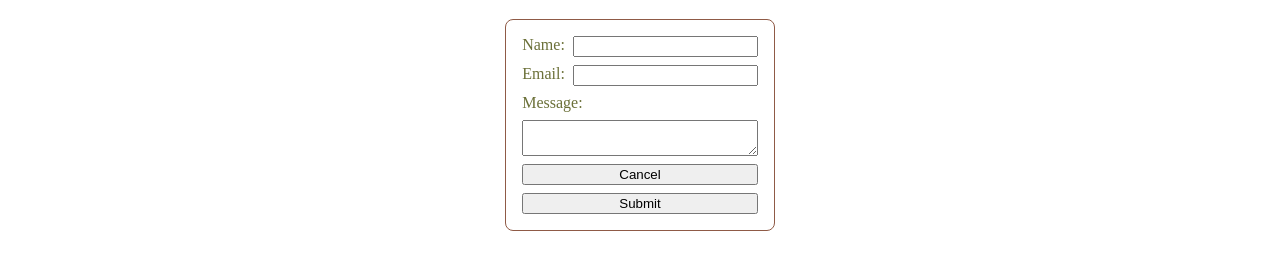
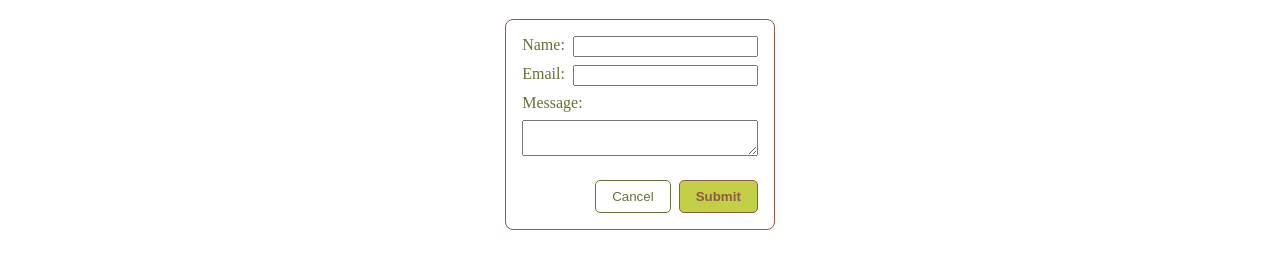
Before and after one commit to ainteraminense/odin-restaurant-page, a website built with webpack: page src/template.html in a window 1280 px wide. Both pictures are taken after a click on the button "Contact". Shown: the part 128-398 px from the top of the page. Built offline with nearby package versions, Linux system fonts and the light colour scheme.

Commit message:
Finish styling contact

```diff
--- a/src/contact.js
+++ b/src/contact.js
@@ -28,9 +28,12 @@ export function createContact() {
     let emailDiv = document.createElement("div");
     let messageDiv = document.createElement("div");
     let submitButton = document.createElement("button");
+    submitButton.classList.add("submit");
     submitButton.textContent = "Submit";
     let cancelButton = document.createElement("button");
+    cancelButton.classList.add("cancel");
     cancelButton.textContent = "Cancel";
+    let buttonsDiv = document.createElement("div");
     nameDiv.appendChild(nameLabel);
     nameDiv.appendChild(nameInput);
     emailDiv.appendChild(emailLabel);
@@ -40,8 +43,9 @@ export function createContact() {
     form.appendChild(emailDiv);
     form.appendChild(messageLabel);
     form.appendChild(messageDiv);
-    form.appendChild(cancelButton);
-    form.appendChild(submitButton);
+    buttonsDiv.appendChild(cancelButton);
+    buttonsDiv.appendChild(submitButton);
+    form.appendChild(buttonsDiv);
     main.appendChild(h1);
     main.appendChild(form);
 }
--- a/src/styles.css
+++ b/src/styles.css
@@ -80,3 +80,27 @@ form div {
 form textarea {
     width: 100%;
 }
+
+form div:last-of-type{
+    display: flex;
+    justify-content: end;
+    margin-top: 16px;
+}
+
+form button {
+    padding: 8px 16px;
+    border-radius: 5px;
+}
+
+.cancel {
+    background-color: #FFF;
+    border: solid 1px #6b7038;
+    color: #6b7038;
+}
+
+.submit {
+    background-color: #c3cf44;
+    border: solid 1px #8f5a46;
+    color: #8f5a46;
+    font-weight: bolder;
+}
```
